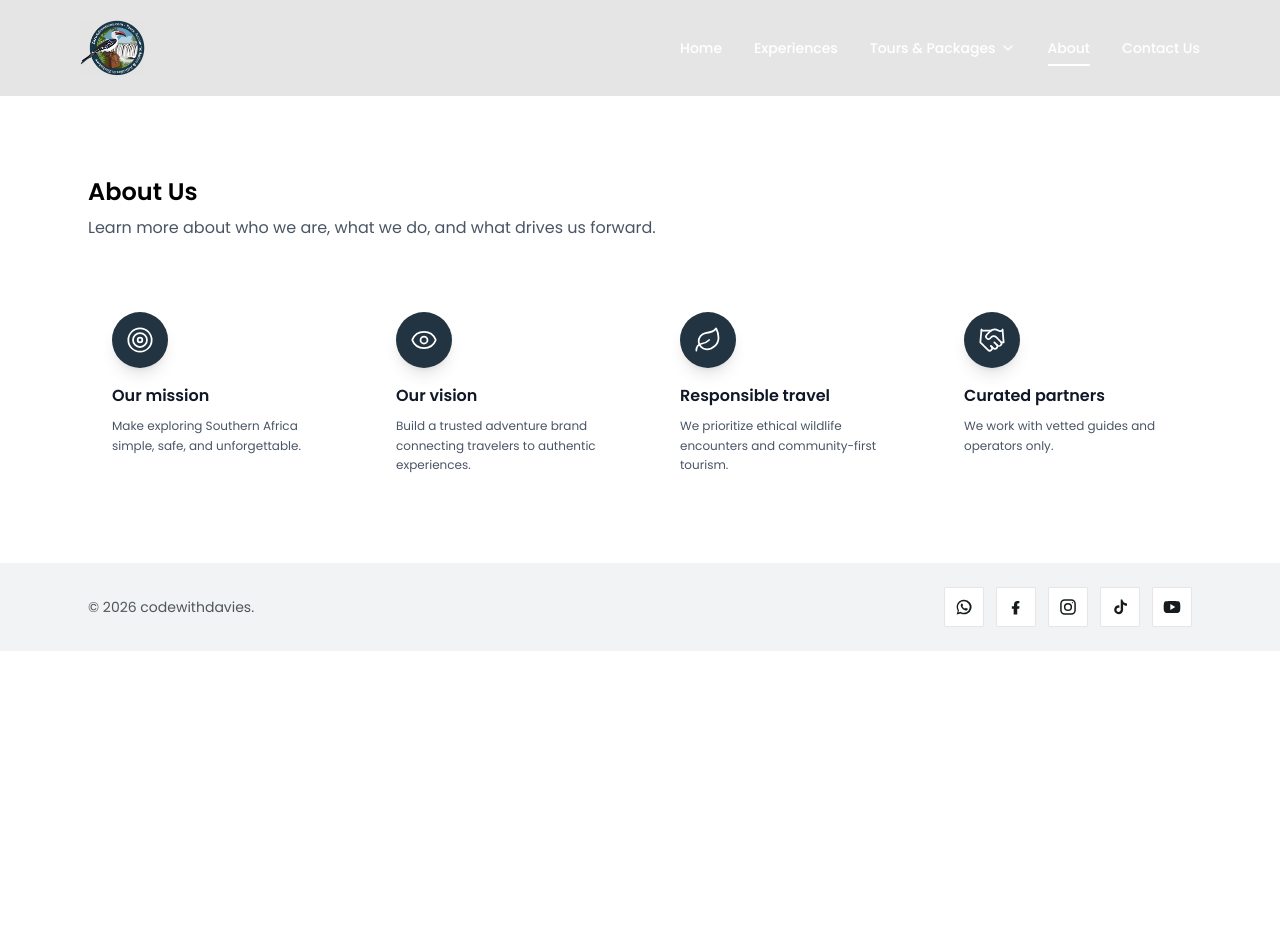
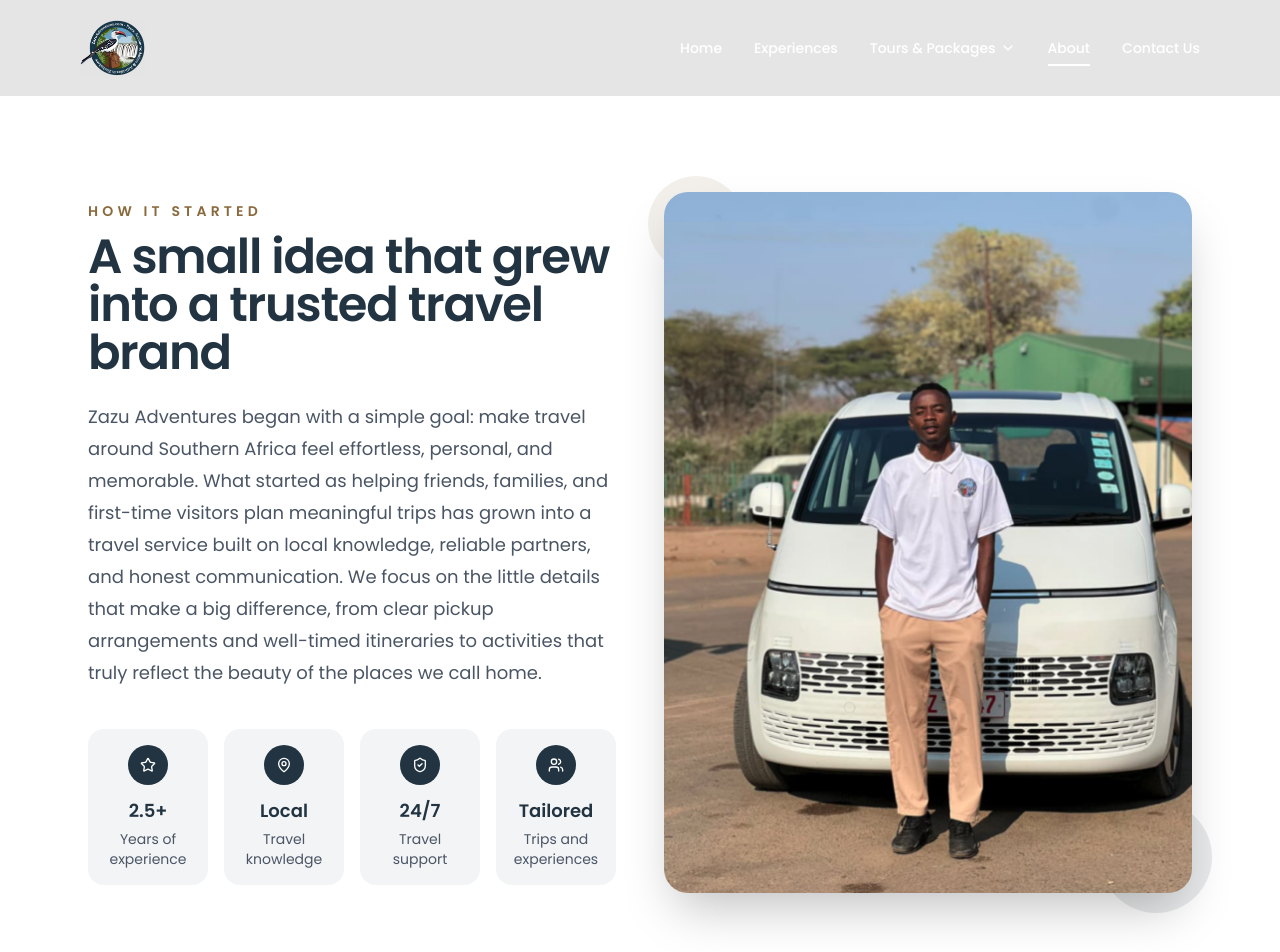
Before and after one commit to codewithdaviess/ZazuAdventures, a React (Vite) app: page /about in a window 1280 px wide. Shown: the top 952 px of the page. Before the commit the page ends 800 px from the top, so only its background shows below. Built offline with nearby package versions, Linux system fonts and the light colour scheme.

Commit message:
feat: update routing paths and enhance AboutUs component; remove unused FAQ and Welcome components

```diff
--- a/src/components/about/AboutUs.jsx
+++ b/src/components/about/AboutUs.jsx
@@ -1,61 +1,97 @@
 import React from "react";
-import { Leaf, Target, Eye, Handshake } from "lucide-react";
-import { aboutCards } from "../../data/content";
+import aboutImage from "../../assets/aboutimage.png";
+import { MapPin, ShieldCheck, Star, Users } from "lucide-react";
 
-const iconMap = {
-  leaf: Leaf,
-  target: Target,
-  eye: Eye,
-  handshake: Handshake,
-};
+const stats = [
+  {
+    id: "experience",
+    value: "2.5+",
+    label: "Years of experience",
+    icon: Star,
+  },
+  {
+    id: "local",
+    value: "Local",
+    label: "Travel knowledge",
+    icon: MapPin,
+  },
+  {
+    id: "support",
+    value: "24/7",
+    label: "Travel support",
+    icon: ShieldCheck,
+  },
+  {
+    id: "guests",
+    value: "Tailored",
+    label: "Trips and experiences",
+    icon: Users,
+  },
+];
 
 function AboutUs() {
   return (
-    <section className="py-16" id="about">
-      <div className="max-w-6xl mx-auto px-6">
-        {/* Header */}
-        <div className="text-left mb-12">
-          <h2 className="text-2xl lg:text-2xl font-semibold text-dark">
-            About Us
+    <section className="py-16 lg:py-20" id="about">
+      <div className="mx-auto max-w-6xl px-6">
+        <div className="grid gap-12 lg:grid-cols-2 lg:items-center">
+          <div>
+            <p className="text-sm font-semibold uppercase tracking-[0.3em] text-[#8A6A3D]">
+              How it started
+            </p>
+
+            <h2 className="mt-3 text-2xl font-semibold tracking-tight text-[#223441] lg:text-5xl">
+              A small idea that grew into a trusted travel brand
             </h2>
-          <p className="mt-2 text-md lg:text-md font-regular text-gray-600">
-            Learn more about who we are, what we do, and what drives us forward.
+
+            <p className="mt-6 max-w-2xl text-base leading-8 text-gray-600 lg:text-lg">
+              Zazu Adventures began with a simple goal: make travel around
+              Southern Africa feel effortless, personal, and memorable. What
+              started as helping friends, families, and first-time visitors plan
+              meaningful trips has grown into a travel service built on local
+              knowledge, reliable partners, and honest communication. We focus
+              on the little details that make a big difference, from clear
+              pickup arrangements and well-timed itineraries to activities that
+              truly reflect the beauty of the places we call home.
             </p>
-        </div>
 
-        {/* Cards */}
-        <div className="grid gap-8 sm:grid-cols-2 lg:grid-cols-4">
-          {aboutCards.map((item) => {
-            const Icon = iconMap[item.icon];
+            <div className="mt-10 grid grid-cols-2 gap-4 lg:grid-cols-4">
+              {stats.map((stat) => {
+                const Icon = stat.icon;
 
                 return (
                   <div
-                key={item.id}
-                className="bg-white rounded-sm p-6 hover:shadow-md transition-shadow duration-300"
+                    key={stat.id}
+                    className="rounded-2xl bg-gray-100 p-4 text-center transition-transform duration-300 hover:-translate-y-1 hover:shadow-lg"
                   >
-                {/* Icon */}
-                <div className="mb-4">
-                  <div className="w-14 h-14 flex items-center justify-center rounded-full bg-[#223441] shadow-lg">
-                    {Icon && (
-                      <Icon
-                        size={28}
-                        strokeWidth={1.5}
-                        className="text-white"
-                      />
-                    )}
-                  </div>
+                    <div className="mx-auto flex h-10 w-10 items-center justify-center rounded-full bg-[#223441]">
+                      <Icon className="h-4 w-4 text-white" />
                     </div>
 
-                <h3 className="text-md font-semibold mb-2 text-gray-900">
-                  {item.title}
-                </h3>
+                    <p className="mt-3 text-lg font-semibold text-[#223441]">
+                      {stat.value}
+                    </p>
 
-                <p className="text-gray-600 text-xs leading-relaxed">
-                  {item.description}
+                    <p className="mt-1 text-sm text-gray-600">
+                      {stat.label}
                     </p>
                   </div>
                 );
               })}
+            </div>
+          </div>
+
+          <div className="relative">
+            <div className="absolute -left-4 -top-4 hidden h-24 w-24 rounded-full bg-[#8A6A3D]/10 lg:block" />
+            <div className="absolute -bottom-5 -right-5 hidden h-28 w-28 rounded-full bg-[#223441]/10 lg:block" />
+
+            <div className="relative overflow-hidden rounded-3xl shadow-2xl">
+              <img
+                src={aboutImage}
+                alt="Zazu Adventures travel experience"
+                className="h-full w-full object-cover"
+              />
+            </div>
+          </div>
         </div>
       </div>
     </section>
--- a/src/components/homepage/WhatWeOffer.jsx
+++ b/src/components/homepage/WhatWeOffer.jsx
@@ -1,77 +1,94 @@
 import React from "react";
 import { Link } from "react-router-dom";
+import { experiences } from "../../data/content";
 import { getOfferImage } from "../../lib/productMedia";
 
 const offerings = [
   {
     title: "Victoria Falls",
+    slug: "victoria-falls",
     description:
       "Guided waterfall viewpoints, rainforest walks, and the region's signature views.",
     to: "/experiences/victoria-falls",
     image: getOfferImage("Victoria Falls"),
-    span: "col-span-1 lg:col-span-1",
   },
   {
     title: "Helicopter Flights",
+    slug: "flight-of-the-angels",
     description:
       "Scenic flights over the Falls and the Zambezi gorge with sweeping aerial views.",
     to: "/experiences/flight-of-the-angels",
     image: getOfferImage("Helicopter Flights"),
-    span: "col-span-1 lg:col-span-1",
   },
   {
     title: "Zambezi River Cruise",
+    slug: "zambezi-river-cruise",
     description:
       "Relaxed sunset cruising on the Zambezi with wildlife and riverbank scenery.",
     to: "/experiences/zambezi-river-cruise",
     image: getOfferImage("Zambezi River Cruise"),
-    span: "col-span-1 lg:col-span-1",
   },
   {
     title: "Boma Dinner Show",
+    slug: "boma-dinner-show",
     description:
       "An evening of food, drumming, and lively local entertainment.",
     to: "/experiences/boma-dinner-show",
     image: getOfferImage("Boma Dinner Show"),
-    span: "col-span-1 lg:col-span-1",
   },
 ];
 
 function WhatWeOffer() {
+  const pricedOfferings = offerings.map((item) => {
+    const source = experiences.find((experience) => experience.slug === item.slug);
+
+    return {
+      ...item,
+      priceFrom: source?.priceFrom ?? source?.price ?? null,
+    };
+  });
+
   return (
-    <section className="py-16 bg-light" id="what-we-offer">
-      <div className="max-w-6xl mx-auto px-4">
+    <section className="relative overflow-hidden py-16 bg-light" id="what-we-offer">
+      <div className="absolute -left-24 top-8 hidden h-56 w-56 rounded-full bg-[#223441]/10 lg:block" />
+      <div className="absolute -right-20 bottom-0 hidden h-72 w-72 rounded-full bg-[#8A6A3D]/10 lg:block" />
+
+      <div className="relative mx-auto max-w-6xl px-4">
         <div className="mb-10 max-w-2xl mx-auto text-center">
-          <span className="text-sm font-medium  tracking-wider text-primary">
+          <span className="text-sm font-semibold uppercase tracking-[0.3em] text-[#8A6A3D]">
             Top Selling
           </span>
 
-          <h2 className="mt-2 text-xl font-semibold text-dark">
-            Loved by thousands of Travelers
+          <h2 className="mt-3 text-2xl font-semibold text-dark lg:text-3xl">
+            Loved by travellers across the region
           </h2>
         </div>
-        {/* Grid */}
-        <div className="grid grid-cols-1 lg:grid-cols-4 auto-rows-[450px] gap-4">
-          {offerings.map((item) => (
+
+        <div className="grid grid-cols-1 gap-5 lg:grid-cols-4">
+          {pricedOfferings.map((item) => (
             <Link
               key={item.title}
               to={item.to}
-              className={`group relative overflow-hidden rounded-sm shadow-md hover:shadow-xl transition ${item.span}`}
+              className="group relative overflow-hidden rounded-3xl shadow-md transition duration-300 hover:-translate-y-1 hover:shadow-2xl"
             >
-              {/* Image */}
               <img
                 src={item.image}
                 alt={`${item.title} in Victoria Falls Zambezi region`}
-                className="w-full h-full object-cover transition-transform duration-500 group-hover:scale-105"
+                className="h-[420px] w-full object-cover transition-transform duration-500 group-hover:scale-105"
               />
 
-              {/* Overlay */}
-              <div className="absolute inset-0 bg-gradient-to-t from-black/80 to-transparent flex flex-col justify-end items-start text-left p-5">
-                <h3 className="text-white font-semibold text-lg">
+              <div className="absolute inset-0 bg-gradient-to-t from-black/85 via-black/25 to-transparent" />
+
+              <div className="absolute left-4 top-4 rounded-full bg-white/95 px-4 py-2 text-sm font-semibold text-[#223441] shadow-lg">
+                {item.priceFrom != null ? `From $${item.priceFrom}` : "Enquire"}
+              </div>
+
+              <div className="absolute inset-x-0 bottom-0 p-5">
+                <h3 className="text-lg font-semibold text-white">
                   {item.title}
                 </h3>
 
-                <p className="text-white mt-2 font-regular text-sm">
+                <p className="mt-2 text-sm leading-6 text-white/90">
                   {item.description}
                 </p>
               </div>
--- a/src/components/layout/Footer.jsx
+++ b/src/components/layout/Footer.jsx
@@ -90,9 +90,7 @@
     <footer className="bg-[#f1f3f5] text-[#161b1d]">
       <div className="mx-auto max-w-6xl px-6 py-6">
         <div className="flex flex-col gap-6 md:flex-row md:items-center md:justify-between">
-          <p className="text-sm text-[#4f5658]">
-            © 2026 codewithdavies.
-          </p>
+          <p className="text-sm text-[#4f5658]">© 2026 codewithdavies.</p>
 
           <div className="flex flex-wrap items-center gap-3">
             {socialLinks.map((socialLink) => (
--- a/src/data/content.js
+++ b/src/data/content.js
@@ -104,6 +104,7 @@
     shortDescription: "Scenic helicopter experience.",
     destination: "Victoria Falls",
     duration: "15-25 Minutes",
+    priceFrom: 175,
     priceUnit: "per person",
     imageUrl: gallery3,
     destinations: ["victoria-falls"],
@@ -127,6 +128,7 @@
     shortDescription: "Sunset cruise on the Zambezi.",
     destination: "Victoria Falls",
     duration: "2 Hours",
+    priceFrom: 55,
     priceUnit: "per person",
     imageUrl: gallery2,
     destinations: ["victoria-falls"],
@@ -150,6 +152,7 @@
     shortDescription: "Dinner and drum show.",
     destination: "Victoria Falls",
     duration: "Evening",
+    priceFrom: 45,
     priceUnit: "per person",
     imageUrl: davies,
     destinations: ["victoria-falls"],
--- a/src/pages/Contact.jsx
+++ b/src/pages/Contact.jsx
@@ -17,7 +17,7 @@
       .join("\n");
 
     return `mailto:${company.contact.email}?subject=${encodeURIComponent(
-      subject
+      subject,
     )}&body=${encodeURIComponent(body)}`;
   }, [form.email, form.message, form.name]);
 
@@ -31,7 +31,7 @@
       <div className="mx-auto max-w-6xl px-6 py-12">
         <h1 className="text-3xl font-semibold">Contact Us</h1>
         <p className="mt-3 text-sm text-gray-600">
-          Tell us what you’re planning and we’ll recommend the best options.
+          Tell us what you're planning and we'll recommend the best options.
         </p>
 
         <div className="mt-10 grid gap-10 lg:grid-cols-[1fr_0.8fr]">
--- a/src/pages/Products.jsx
+++ b/src/pages/Products.jsx
@@ -100,7 +100,7 @@
                   disabled={safePage <= 1}
                   className="inline-flex items-center justify-center rounded-sm border border-gray-300 bg-white px-4 py-2 text-sm font-medium text-gray-900 transition disabled:opacity-50 hover:border-[#223441] hover:text-[#223441]"
                 >
-                  ← Prev
+                  Prev
                 </button>
 
                 <div className="text-sm text-gray-600">
@@ -113,7 +113,7 @@
                   disabled={safePage >= totalPages}
                   className="inline-flex items-center justify-center rounded-sm border border-gray-300 bg-white px-4 py-2 text-sm font-medium text-gray-900 transition disabled:opacity-50 hover:border-[#223441] hover:text-[#223441]"
                 >
-                  Next →
+                  Next
                 </button>
               </div>
             </>
```
Also changed, not shown: src/App.jsx (+4 -4 lines), src/components/homepage/FAQs.jsx (deleted, +0 -102 lines), src/components/homepage/Welcome.jsx (deleted, +0 -34 lines). Lines whose indentation alone changed are shown as unchanged.
